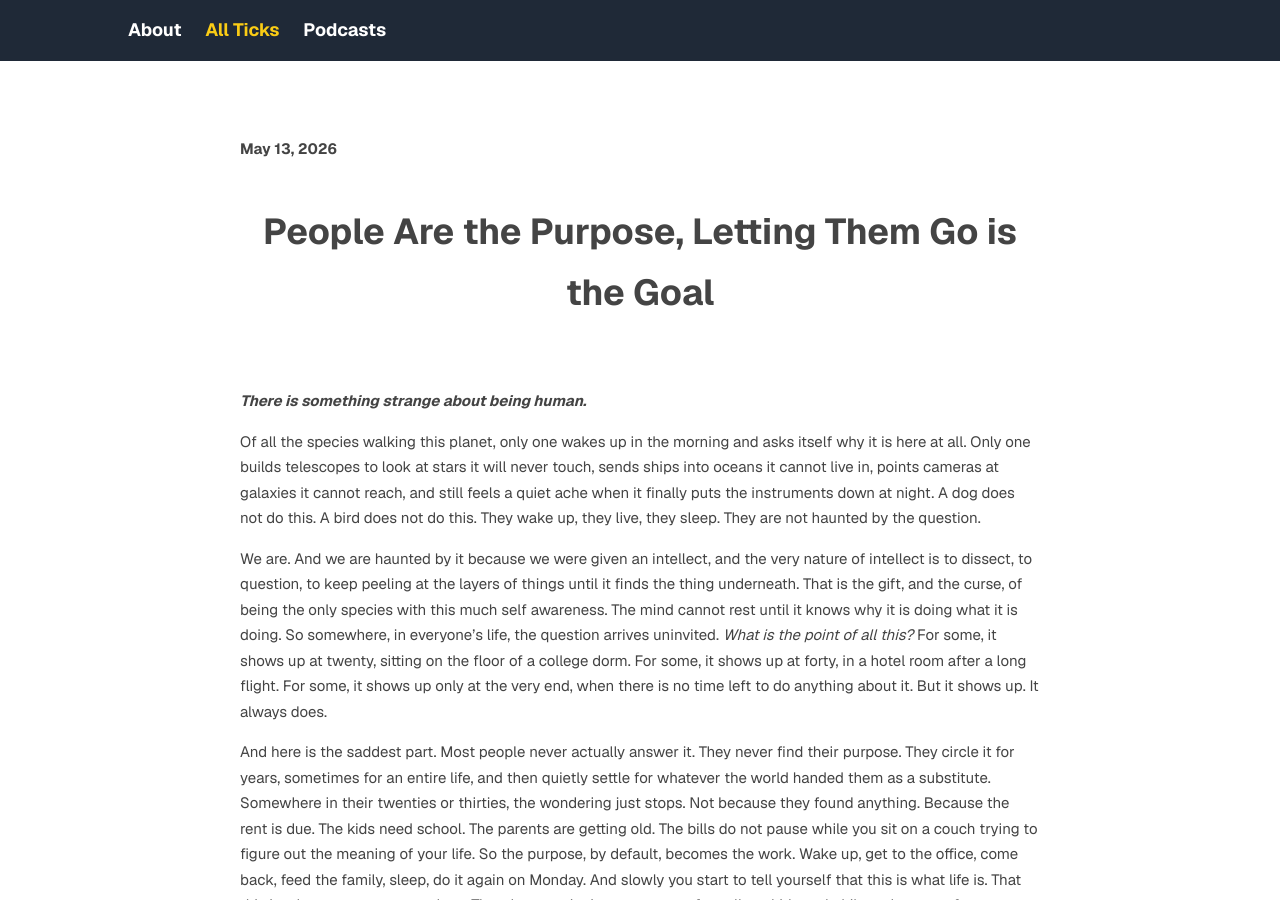
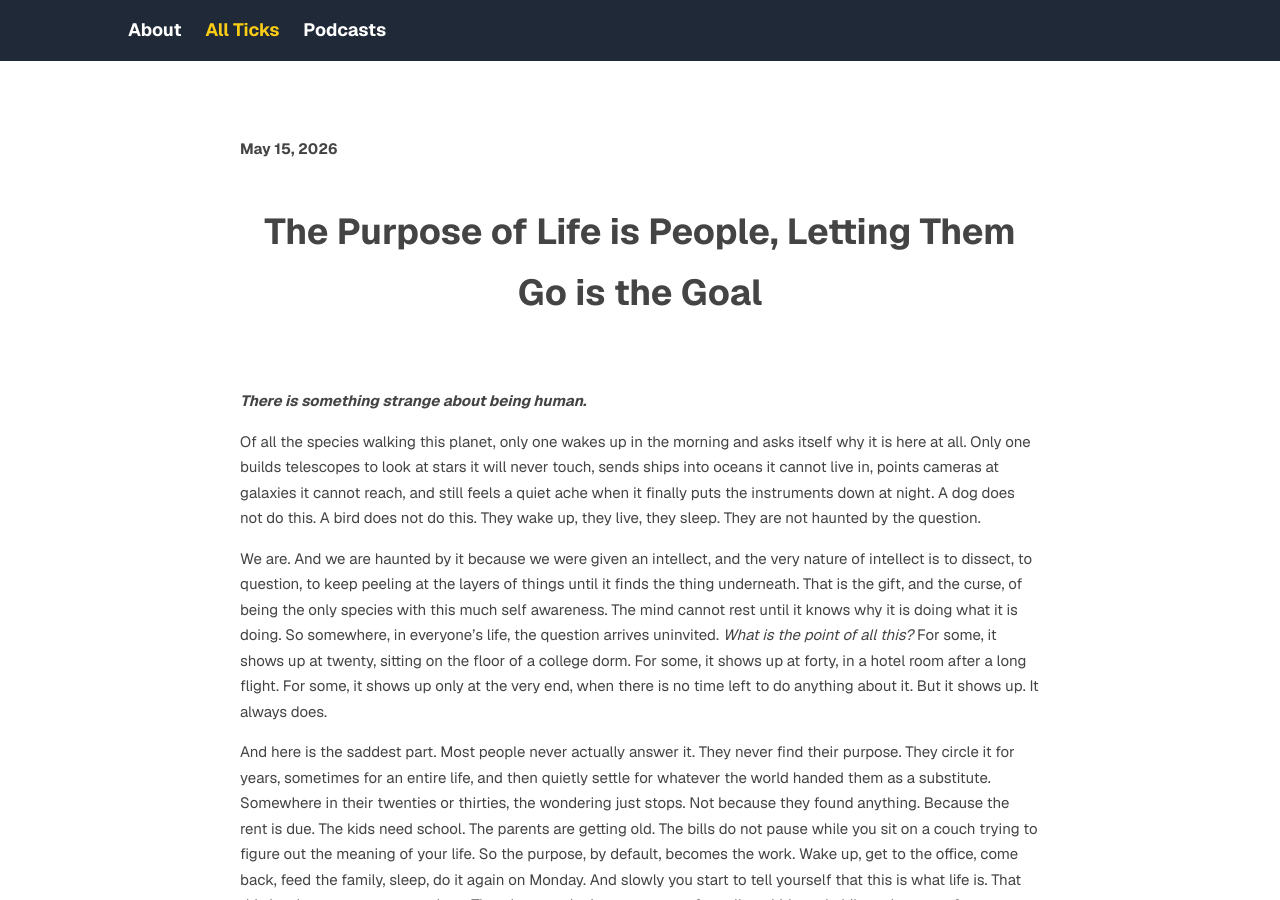
Before and after one commit to trmanish/trmanish.github.io, a Jekyll site: the page built from _posts/2026-05-15-the-purpose-of-life-is-people-letting-them-go-is-the-goal.md, in a window 1280 px wide and 900 px high. Built offline with Jekyll 4.4.1, drawn with Linux system fonts in a browser that asks for light colours.

Commit message:
Rename to The Purpose of Life is People, date to May 15

```diff
--- a/_posts/2026-05-13-people-are-the-purpose-letting-them-go-is-the-goal.md
+++ b/_posts/2026-05-15-the-purpose-of-life-is-people-letting-them-go-is-the-goal.md
@@ -1,12 +1,12 @@
 ---
-title: "People Are the Purpose, Letting Them Go is the Goal"
-date: 2026-05-13
+title: "The Purpose of Life is People, Letting Them Go is the Goal"
+date: 2026-05-15
 layout: post
 published: true
 ---
 
 <div align="center">
-  <h1><strong>People Are the Purpose, Letting Them Go is the Goal</strong></h1>
+  <h1><strong>The Purpose of Life is People, Letting Them Go is the Goal</strong></h1>
 </div>
 
 <br> <!-- Adds extra spacing -->
```
